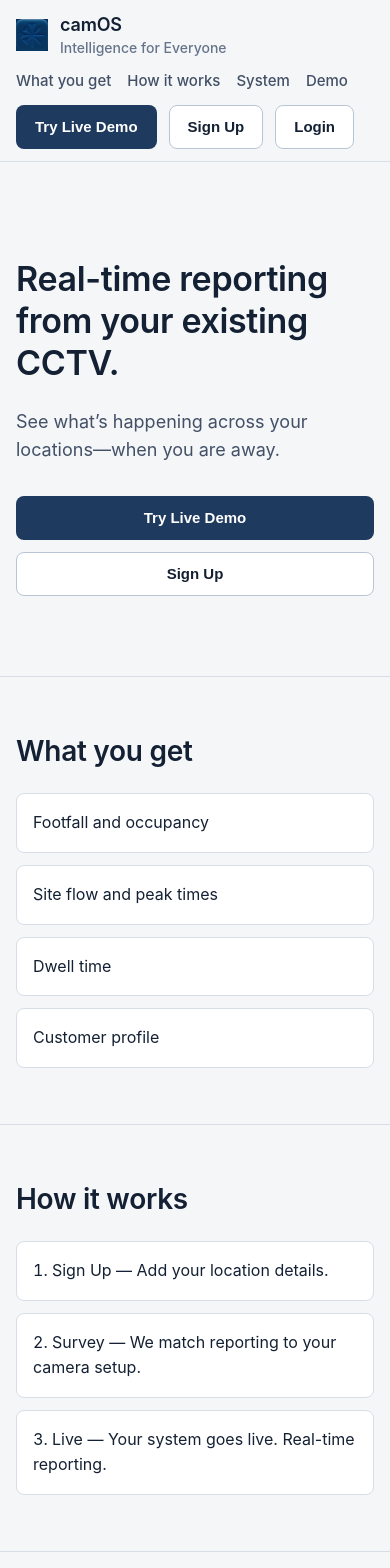
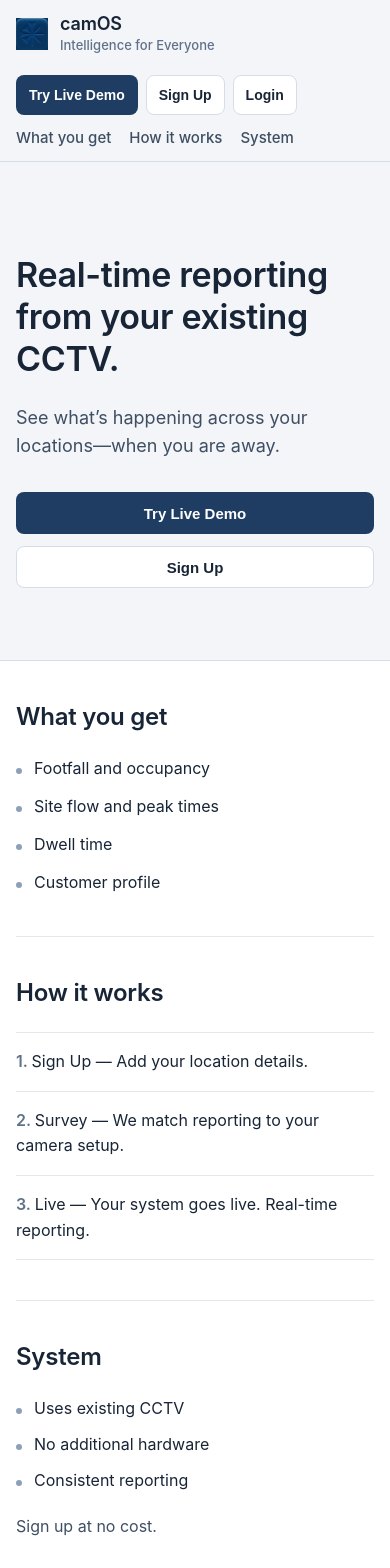
Before and after one commit to Ali-Nigzu/portal, a React (Vite) app in the folder frontend/: page / in a window 390 px wide. Shown: the top 1568 px of the page. Built offline with nearby package versions, Linux system fonts and the light colour scheme; no server answers.

Commit message:
Refine landing into cohesive institutional flow

```diff
--- a/frontend/src/features/landing/LandingPage.tsx
+++ b/frontend/src/features/landing/LandingPage.tsx
@@ -25,9 +25,7 @@ const LandingPage: React.FC = () => {
     }
   };
 
-  const handleInputChange = (
-    event: React.ChangeEvent<HTMLInputElement>,
-  ) => {
+  const handleInputChange = (event: React.ChangeEvent<HTMLInputElement>) => {
     setFormData({ ...formData, [event.target.name]: event.target.value });
   };
 
@@ -67,57 +65,49 @@ const LandingPage: React.FC = () => {
           </div>
         </section>
 
-        <section id="what-you-get" className="landing-section" aria-labelledby="what-you-get-title">
-          <div className="landing-container">
+        <section className="landing-info-band" aria-label="camOS information">
+          <div className="landing-container landing-info-grid">
+            <article id="what-you-get" className="landing-info-block" aria-labelledby="what-you-get-title">
               <h2 id="what-you-get-title">{landingCopy.whatYouGet.heading}</h2>
-            <ul className="landing-list-grid">
+              <ul className="landing-bullet-list">
                 {landingCopy.whatYouGet.bullets.map((bullet) => (
                   <li key={bullet}>{bullet}</li>
                 ))}
               </ul>
-          </div>
-        </section>
+            </article>
 
-        <section id="how-it-works" className="landing-section" aria-labelledby="how-it-works-title">
-          <div className="landing-container">
+            <article id="how-it-works" className="landing-info-block" aria-labelledby="how-it-works-title">
               <h2 id="how-it-works-title">{landingCopy.howItWorks.heading}</h2>
-            <ol className="landing-steps">
+              <ol className="landing-step-list">
                 {landingCopy.howItWorks.steps.map((step) => (
                   <li key={step}>{step}</li>
                 ))}
               </ol>
-          </div>
-        </section>
+            </article>
 
-        <section id="system" className="landing-section" aria-labelledby="system-title">
-          <div className="landing-container">
+            <article id="system" className="landing-info-block" aria-labelledby="system-title">
               <h2 id="system-title">{landingCopy.system.heading}</h2>
-            <ul className="landing-list-grid">
+              <ul className="landing-bullet-list landing-bullet-list--compact">
                 {landingCopy.system.bullets.map((bullet) => (
                   <li key={bullet}>{bullet}</li>
                 ))}
               </ul>
               <p className="landing-system-note">{landingCopy.system.note}</p>
+            </article>
           </div>
         </section>
 
-        <section id="demo" className="landing-section" aria-labelledby="demo-title">
-          <div className="landing-container">
-            <h2 id="demo-title">{landingCopy.demo.heading}</h2>
-            <button type="button" className="landing-demo-link" onClick={goToDemo}>
-              {landingCopy.demo.line}
-            </button>
-            <p className="landing-demo-note">{landingCopy.demo.note}</p>
-          </div>
-        </section>
-
-        <section id="sign-up" className="landing-section" aria-labelledby="sign-up-title">
+        <section id="sign-up" className="landing-signup" aria-labelledby="sign-up-title">
           <div className="landing-container landing-signup-wrap">
             <h2 id="sign-up-title">{landingCopy.signUp.heading}</h2>
             <p>{landingCopy.signUp.line}</p>
 
             {submitSuccess ? (
-              <div className="landing-status landing-status-success" role="status" aria-live="polite">
+              <div
+                className="landing-status landing-status-success"
+                role="status"
+                aria-live="polite"
+              >
                 <p>Sign-up submitted.</p>
                 <button
                   type="button"
@@ -182,7 +172,11 @@ const LandingPage: React.FC = () => {
                 </div>
 
                 {submitError ? (
-                  <div className="landing-status landing-status-error" role="alert" aria-live="assertive">
+                  <div
+                    className="landing-status landing-status-error"
+                    role="alert"
+                    aria-live="assertive"
+                  >
                     <p>{submitError}</p>
                   </div>
                 ) : null}
--- a/frontend/src/features/landing/components/LandingHeader.tsx
+++ b/frontend/src/features/landing/components/LandingHeader.tsx
@@ -14,21 +14,19 @@ const LandingHeader: React.FC<LandingHeaderProps> = ({
   onLogin,
 }) => (
   <header className="landing-header">
-    <div className="landing-container landing-header-inner">
+    <div className="landing-container landing-header-top">
       <div className="landing-brand" aria-label="camOS">
-        <img src={companyLogoDataUri} alt="camOS Logo" className="landing-brand-logo" />
+        <img
+          src={companyLogoDataUri}
+          alt="camOS Logo"
+          className="landing-brand-logo"
+        />
         <div>
           <div className="landing-brand-name">{landingCopy.brand.logoText}</div>
           <p className="landing-brand-tagline">{landingCopy.brand.tagline}</p>
         </div>
       </div>
-      <nav aria-label="Primary" className="landing-nav-links">
-        {landingCopy.nav.anchors.map((anchor) => (
-          <a key={anchor.href} href={anchor.href}>
-            {anchor.label}
-          </a>
-        ))}
-      </nav>
+
       <div className="landing-header-actions">
         <button type="button" className="btn btn-primary" onClick={onTryDemo}>
           {landingCopy.nav.actions.demo}
@@ -41,6 +39,16 @@ const LandingHeader: React.FC<LandingHeaderProps> = ({
         </button>
       </div>
     </div>
+
+    <div className="landing-container landing-header-bottom">
+      <nav aria-label="Primary" className="landing-nav-links">
+        {landingCopy.nav.anchors.map((anchor) => (
+          <a key={anchor.href} href={anchor.href}>
+            {anchor.label}
+          </a>
+        ))}
+      </nav>
+    </div>
   </header>
 );
 
--- a/frontend/src/features/landing/content.ts
+++ b/frontend/src/features/landing/content.ts
@@ -8,7 +8,6 @@ export const landingCopy = {
       { href: "#what-you-get", label: "What you get" },
       { href: "#how-it-works", label: "How it works" },
       { href: "#system", label: "System" },
-      { href: "#demo", label: "Demo" },
     ],
     actions: {
       demo: "Try Live Demo",
@@ -46,11 +45,6 @@ export const landingCopy = {
     ],
     note: "Sign up at no cost.",
   },
-  demo: {
-    heading: "Demo",
-    line: "Try Live Demo",
-    note: "Exit any time.",
-  },
   signUp: {
     heading: "Sign Up",
     line: "Create an account to start setup.",
--- a/frontend/src/styles/LandingPage.css
+++ b/frontend/src/styles/LandingPage.css
@@ -1,15 +1,14 @@
 :root {
-  --landing-bg-page: #f4f6f8;
+  --landing-bg-page: #f3f5f8;
   --landing-bg-surface: #ffffff;
-  --landing-bg-subtle: #eceff2;
-  --landing-text-primary: #142033;
-  --landing-text-secondary: #435066;
-  --landing-text-muted: #66748b;
-  --landing-brand-700: #1e3a5f;
-  --landing-brand-600: #27486f;
-  --landing-brand-050: #eaf0f6;
-  --landing-border-default: #d7dee7;
-  --landing-border-strong: #b9c5d4;
+  --landing-bg-subtle: #eef2f6;
+  --landing-text-primary: #182536;
+  --landing-text-secondary: #3f4f63;
+  --landing-text-muted: #607289;
+  --landing-brand-700: #1f3d62;
+  --landing-brand-600: #274d79;
+  --landing-border-default: #d5dde8;
+  --landing-border-muted: #e3e8ef;
   --landing-focus: #2f6ea8;
 }
 
@@ -28,18 +27,22 @@
 .landing-header {
   position: sticky;
   top: 0;
-  z-index: 50;
-  background: rgba(244, 246, 248, 0.96);
+  z-index: 40;
+  background: rgba(243, 245, 248, 0.98);
   border-bottom: 1px solid var(--landing-border-default);
-  backdrop-filter: blur(4px);
+  backdrop-filter: blur(6px);
 }
 
-.landing-header-inner {
+.landing-header-top {
   min-height: 72px;
-  display: grid;
-  grid-template-columns: auto 1fr auto;
-  gap: 24px;
+  display: flex;
   align-items: center;
+  justify-content: space-between;
+  gap: 20px;
+}
+
+.landing-header-bottom {
+  padding: 10px 0 14px;
 }
 
 .landing-brand {
@@ -56,7 +59,7 @@
 
 .landing-brand-name {
   font-size: 1.125rem;
-  line-height: 1.4;
+  line-height: 1.35;
   letter-spacing: -0.01em;
   font-weight: 600;
 }
@@ -65,53 +68,50 @@
   margin: 0;
   color: var(--landing-text-muted);
   font-size: 0.875rem;
-  line-height: 1.5;
+  line-height: 1.45;
   font-weight: 500;
+}
+
+.landing-header-actions {
+  display: flex;
+  align-items: center;
+  gap: 10px;
 }
 
 .landing-nav-links {
   display: flex;
-  justify-content: center;
   align-items: center;
   gap: 24px;
 }
 
 .landing-nav-links a,
-.landing-footer-links a,
-.landing-demo-link {
+.landing-footer-links a {
   color: var(--landing-text-secondary);
   text-decoration: none;
   font-size: 0.9375rem;
-  line-height: 1.5;
+  line-height: 1.45;
   font-weight: 500;
 }
 
 .landing-nav-links a:hover,
 .landing-footer-links a:hover,
-.landing-demo-link:hover {
+.landing-footer-login-btn:hover {
   color: var(--landing-brand-700);
 }
 
 .landing-nav-links a:focus-visible,
 .landing-footer-links a:focus-visible,
-.landing-demo-link:focus-visible,
+.landing-footer-login-btn:focus-visible,
 .btn:focus-visible,
-.landing-footer-login-btn:focus-visible,
 .landing-signup-form input:focus-visible {
   outline: 2px solid var(--landing-focus);
   outline-offset: 2px;
 }
 
-.landing-header-actions {
-  display: flex;
-  align-items: center;
-  gap: 12px;
-}
-
 .btn {
   border-radius: 8px;
-  height: 44px;
-  padding: 0 18px;
+  min-height: 42px;
+  padding: 0 16px;
   border: 1px solid transparent;
   font-size: 0.9375rem;
   line-height: 1;
@@ -119,11 +119,12 @@
   cursor: pointer;
   transition: background-color 120ms ease, border-color 120ms ease,
     color 120ms ease;
+  white-space: nowrap;
 }
 
 .btn:disabled {
+  opacity: 0.7;
   cursor: not-allowed;
-  opacity: 0.7;
 }
 
 .btn-primary {
@@ -138,7 +139,7 @@
 .btn-secondary,
 .btn-tertiary {
   color: var(--landing-text-primary);
-  border-color: var(--landing-border-strong);
+  border-color: var(--landing-border-default);
   background: var(--landing-bg-surface);
 }
 
@@ -147,17 +148,16 @@
   background: var(--landing-bg-subtle);
 }
 
-
-.landing-section,
+.landing-hero,
 #sign-up,
 #what-you-get,
 #how-it-works,
-#system,
-#demo {
-  scroll-margin-top: 96px;
+#system {
+  scroll-margin-top: 120px;
 }
+
 .landing-hero {
-  padding: 112px 0 80px;
+  padding: 104px 0 72px;
 }
 
 .landing-hero-inner {
@@ -168,14 +168,14 @@
   margin: 0;
   font-size: 3rem;
   line-height: 1.17;
+  font-weight: 600;
   letter-spacing: -0.01em;
-  font-weight: 600;
 }
 
 .landing-hero p {
   margin: 24px 0 0;
   font-size: 1.25rem;
-  line-height: 1.5;
+  line-height: 1.55;
   color: var(--landing-text-secondary);
 }
 
@@ -186,67 +186,102 @@
   gap: 12px;
 }
 
-.landing-section {
-  padding: 80px 0;
+.landing-info-band {
   border-top: 1px solid var(--landing-border-default);
+  border-bottom: 1px solid var(--landing-border-default);
+  background: var(--landing-bg-surface);
 }
 
-.landing-section h2 {
+.landing-info-grid {
+  display: grid;
+  grid-template-columns: minmax(0, 1fr) minmax(0, 1.15fr) minmax(0, 0.95fr);
+  gap: 0;
+}
+
+.landing-info-block {
+  padding: 56px 36px;
+}
+
+.landing-info-block + .landing-info-block {
+  border-left: 1px solid var(--landing-border-muted);
+}
+
+.landing-info-block h2,
+.landing-signup-wrap h2 {
   margin: 0;
   font-size: 1.75rem;
   line-height: 1.3;
+  font-weight: 600;
   letter-spacing: -0.01em;
-  font-weight: 600;
 }
 
-.landing-list-grid,
-.landing-steps {
+.landing-bullet-list,
+.landing-step-list {
   margin: 24px 0 0;
   padding: 0;
-  display: grid;
-  grid-template-columns: repeat(2, minmax(0, 1fr));
-  gap: 12px 24px;
+  list-style: none;
+  display: flex;
+  flex-direction: column;
+  gap: 12px;
 }
 
-.landing-list-grid {
-  list-style: none;
+.landing-bullet-list li {
+  position: relative;
+  padding-left: 18px;
+  color: var(--landing-text-primary);
+  font-size: 1rem;
+  line-height: 1.62;
 }
 
-.landing-list-grid li,
-.landing-steps li {
-  background: var(--landing-bg-surface);
-  border: 1px solid var(--landing-border-default);
-  border-radius: 8px;
-  padding: 16px;
+.landing-bullet-list li::before {
+  content: "";
+  position: absolute;
+  left: 0;
+  top: 0.72em;
+  width: 6px;
+  height: 6px;
+  border-radius: 50%;
+  background: #8da0b8;
+}
+
+.landing-step-list {
+  counter-reset: step;
+  gap: 0;
+}
+
+.landing-step-list li {
+  counter-increment: step;
+  padding: 16px 0;
+  border-top: 1px solid var(--landing-border-muted);
   color: var(--landing-text-primary);
   font-size: 1rem;
   line-height: 1.6;
 }
 
-.landing-steps {
-  list-style: decimal;
-  list-style-position: inside;
-  grid-template-columns: 1fr;
+.landing-step-list li:last-child {
+  border-bottom: 1px solid var(--landing-border-muted);
+}
+
+.landing-step-list li::before {
+  content: counter(step) ". ";
+  color: var(--landing-text-muted);
+  font-weight: 600;
+}
+
+.landing-bullet-list--compact {
+  gap: 10px;
 }
 
 .landing-system-note,
-.landing-demo-note,
 .landing-signup-wrap > p {
-  margin: 24px 0 0;
+  margin: 20px 0 0;
   color: var(--landing-text-secondary);
   font-size: 1rem;
   line-height: 1.6;
 }
 
-.landing-demo-link {
-  margin-top: 24px;
-  border: 1px solid var(--landing-border-strong);
-  background: var(--landing-bg-surface);
-  border-radius: 8px;
-  padding: 14px 16px;
-  min-width: 180px;
-  text-align: left;
-  cursor: pointer;
+.landing-signup {
+  padding: 72px 0;
 }
 
 .landing-signup-wrap {
@@ -257,13 +292,13 @@
   margin-top: 24px;
   display: flex;
   flex-direction: column;
-  gap: 24px;
+  gap: 20px;
 }
 
 .landing-form-grid {
   display: grid;
   grid-template-columns: repeat(2, minmax(0, 1fr));
-  gap: 16px;
+  gap: 14px;
 }
 
 .landing-form-field {
@@ -275,12 +310,12 @@
 .landing-form-field label {
   color: var(--landing-text-secondary);
   font-size: 0.875rem;
-  line-height: 1.5;
+  line-height: 1.45;
   font-weight: 500;
 }
 
 .landing-form-field input {
-  border: 1px solid var(--landing-border-strong);
+  border: 1px solid var(--landing-border-default);
   background: var(--landing-bg-surface);
   color: var(--landing-text-primary);
   border-radius: 8px;
@@ -302,12 +337,12 @@
 
 .landing-status-success {
   margin-top: 24px;
-  background: var(--landing-brand-050);
-  border-color: var(--landing-border-strong);
+  background: #edf3f9;
+  border-color: var(--landing-border-default);
   display: flex;
-  gap: 12px;
   align-items: center;
   justify-content: space-between;
+  gap: 12px;
 }
 
 .landing-status-error {
@@ -319,14 +354,14 @@
 .landing-footer {
   border-top: 1px solid var(--landing-border-default);
   background: var(--landing-bg-surface);
-  padding: 48px 0;
+  padding: 40px 0;
 }
 
 .landing-footer-inner p {
   margin: 0;
   color: var(--landing-text-secondary);
   font-size: 0.875rem;
-  line-height: 1.7;
+  line-height: 1.68;
 }
 
 .landing-footer-inner p + p {
@@ -334,7 +369,7 @@
 }
 
 .landing-footer-links {
-  margin-top: 16px !important;
+  margin-top: 14px !important;
 }
 
 .landing-footer-login-btn {
@@ -346,29 +381,48 @@
   padding: 0;
 }
 
-.landing-footer-login-btn:hover {
-  color: var(--landing-brand-700);
-}
-
 @media (max-width: 1023px) {
-  .landing-header-inner {
-    grid-template-columns: 1fr;
-    gap: 12px;
-    padding: 12px 0;
+  .landing-container {
+    width: min(1120px, calc(100% - 40px));
   }
 
-  .landing-nav-links {
+  .landing-header-top {
+    min-height: auto;
+    padding: 12px 0;
+    align-items: flex-start;
+    flex-direction: column;
+  }
+
+  .landing-header-actions {
+    width: 100%;
     justify-content: flex-start;
     flex-wrap: wrap;
   }
 
-  .landing-header-actions {
-    justify-content: flex-start;
+  .landing-header-bottom {
+    padding: 0 0 12px;
+  }
+
+  .landing-nav-links {
+    gap: 18px;
     flex-wrap: wrap;
   }
 
   .landing-hero {
-    padding-top: 96px;
+    padding-top: 92px;
+  }
+
+  .landing-info-grid {
+    grid-template-columns: 1fr;
+  }
+
+  .landing-info-block {
+    padding: 40px 0;
+  }
+
+  .landing-info-block + .landing-info-block {
+    border-left: 0;
+    border-top: 1px solid var(--landing-border-muted);
   }
 }
 
@@ -377,8 +431,18 @@
     width: min(1120px, calc(100% - 32px));
   }
 
-  .landing-nav-links {
-    gap: 16px;
+  .landing-brand-tagline {
+    font-size: 0.8125rem;
+  }
+
+  .landing-header-actions {
+    gap: 8px;
+  }
+
+  .landing-header-actions .btn {
+    min-height: 40px;
+    padding: 0 12px;
+    font-size: 0.875rem;
   }
 
   .landing-hero h1 {
@@ -388,7 +452,6 @@
 
   .landing-hero p {
     font-size: 1.125rem;
-    line-height: 1.55;
   }
 
   .landing-hero-actions {
@@ -401,11 +464,15 @@
     width: 100%;
   }
 
-  .landing-section {
+  .landing-info-block h2,
+  .landing-signup-wrap h2 {
+    font-size: 1.5rem;
+  }
+
+  .landing-signup {
     padding: 56px 0;
   }
 
-  .landing-list-grid,
   .landing-form-grid {
     grid-template-columns: 1fr;
   }
```
Lines whose indentation alone changed are shown as unchanged.
